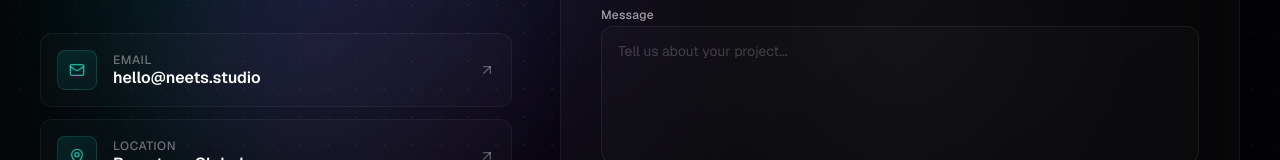
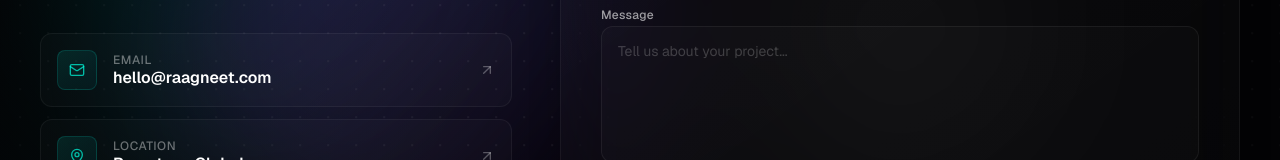
Before and after one commit to Raag125/RAAGNEET, a Next.js app: page /contact-us in a window 1280 px wide. Shown: the part 323-483 px from the top of the page. Built offline with nearby package versions, Linux system fonts and the light colour scheme.

Commit message:
fix(contact): replace neets.studio with raagneet.com in email and contact section

```diff
--- a/src/components/ContactUs.jsx
+++ b/src/components/ContactUs.jsx
@@ -7,7 +7,7 @@ import TiltCard from "@/components/animations/TiltCard";
 import MagneticButton from "@/components/animations/MagneticButton";
 
 const contactInfo = [
-  { icon: Mail, label: "Email", value: "hello@neets.studio", href: "mailto:hello@neets.studio" },
+  { icon: Mail, label: "Email", value: "hello@raagneet.com", href: "mailto:hello@raagneet.com" },
   { icon: MapPin, label: "Location", value: "Remote — Global", href: "#" },
   { icon: Phone, label: "Phone", value: "+1 (555) 000-0000", href: "tel:+15550000000" },
 ];
--- a/src/emails/WelcomeEmail.jsx
+++ b/src/emails/WelcomeEmail.jsx
@@ -51,7 +51,7 @@ export default function WelcomeEmail({ name = "there", service = "Premium Websit
             <Text style={footer}>
               Best regards,<br />
               <strong>The RAAGNEET Team</strong><br />
-              <Link href="https://neets.studio" style={anchor}>neets.studio</Link>
+              <Link href="https://www.raagneet.com" style={anchor}>www.raagneet.com</Link>
             </Text>
           </Section>
         </Container>
```
